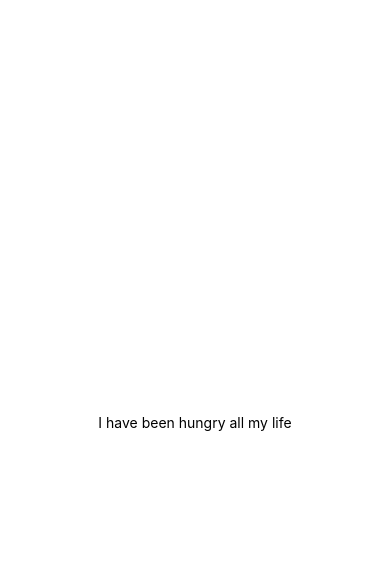
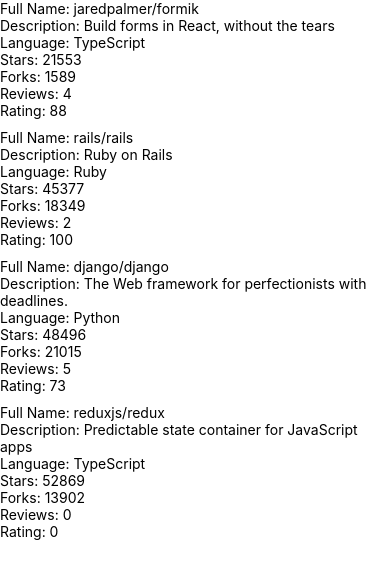
Before and after one commit to JoshuaOliver8/Full-Stack-Open-part-10, a React Native app: screen /1 in a window 390 px wide. Shown: the top 578 px of the page. Built offline with nearby package versions, Linux system fonts and the light colour scheme.

Commit message:
Exercise 3 completed, first version of the reviewed repositories list

```diff
--- a/App.js
+++ b/App.js
@@ -1,20 +1,7 @@
-import { StatusBar } from 'expo-status-bar';
-import { StyleSheet, Text, View } from 'react-native';
+import Main from './src/components/Main';
 
-export default function App() {
-  return (
-    <View style={styles.container}>
-      <Text>I have been hungry all my life</Text>
-      <StatusBar style="auto" />
-    </View>
-  );
-}
+const App = () => {
+	return <Main />;
+};
 
-const styles = StyleSheet.create({
-  container: {
-    flex: 1,
-    backgroundColor: '#fff',
-    alignItems: 'center',
-    justifyContent: 'center',
-  },
-});
+export default App;
--- /dev/null
+++ b/src/components/Main.jsx
@@ -0,0 +1,21 @@
+import Constants from 'expo-constants';
+import { StyleSheet, View } from 'react-native';
+import RepositoryList from './RepositoryList';
+
+const styles = StyleSheet.create({
+	container: {
+		marginTop: Constants.statusBarHeight,
+		flexGrow: 1,
+		flexShrink: 1,
+	},
+});
+
+const Main = () => {
+	return (
+		<View style={styles.container}>
+			<RepositoryList />
+		</View>
+	);
+};
+
+export default Main;
--- /dev/null
+++ b/src/components/RepositoryItem.jsx
@@ -0,0 +1,15 @@
+import { Text, View } from "react-native";
+
+const RepositoryItem = (props) => (
+	<View>
+		<Text>Full Name: {props.fullName}</Text>
+		<Text>Description: {props.description}</Text>
+		<Text>Language: {props.language}</Text>
+		<Text>Stars: {props.stargazersCount}</Text>
+		<Text>Forks: {props.forksCount}</Text>
+		<Text>Reviews: {props.reviewCount}</Text>
+		<Text>Rating: {props.ratingAverage}</Text>
+	</View>
+);
+
+export default RepositoryItem;
--- /dev/null
+++ b/src/components/RepositoryList.jsx
@@ -0,0 +1,80 @@
+import { FlatList, View, StyleSheet } from 'react-native';
+import RepositoryItem from './RepositoryItem';
+
+const styles = StyleSheet.create({
+	separator: {
+		height: 10,
+	},
+});
+
+const repositories = [
+	{
+		id: 'jaredpalmer.formik',
+		fullName: 'jaredpalmer/formik',
+		description: 'Build forms in React, without the tears',
+		language: 'TypeScript',
+		forksCount: 1589,
+		stargazersCount: 21553,
+		ratingAverage: 88,
+		reviewCount: 4,
+		ownerAvatarUrl: 'https://avatars2.githubusercontent.com/u/4060187?v=4',
+	},
+	{
+		id: 'rails.rails',
+		fullName: 'rails/rails',
+		description: 'Ruby on Rails',
+		language: 'Ruby',
+		forksCount: 18349,
+		stargazersCount: 45377,
+		ratingAverage: 100,
+		reviewCount: 2,
+		ownerAvatarUrl: 'https://avatars1.githubusercontent.com/u/4223?v=4',
+	},
+	{
+		id: 'django.django',
+		fullName: 'django/django',
+		description: 'The Web framework for perfectionists with deadlines.',
+		language: 'Python',
+		forksCount: 21015,
+		stargazersCount: 48496,
+		ratingAverage: 73,
+		reviewCount: 5,
+		ownerAvatarUrl: 'https://avatars2.githubusercontent.com/u/27804?v=4',
+	},
+	{
+		id: 'reduxjs.redux',
+		fullName: 'reduxjs/redux',
+		description: 'Predictable state container for JavaScript apps',
+		language: 'TypeScript',
+		forksCount: 13902,
+		stargazersCount: 52869,
+		ratingAverage: 0,
+		reviewCount: 0,
+		ownerAvatarUrl: 'https://avatars3.githubusercontent.com/u/13142323?v=4',
+	},
+];
+
+const ItemSeparator = () => <View style={styles.separator} />;
+
+const RepositoryList = () => {
+	return (
+		<FlatList
+			data={repositories}
+			ItemSeparatorComponent={ItemSeparator}
+			renderItem={({item}) =>
+                <RepositoryItem
+                    fullName={item.fullName}
+                    description={item.description}
+                    language={item.language}
+                    stargazersCount={item.stargazersCount}
+                    forksCount={item.forksCount}
+                    reviewCount={item.reviewCount}
+                    ratingAverage={item.ratingAverage}
+                />
+            }
+			keyExtractor={item => item.id}
+		/>
+	);
+};
+
+export default RepositoryList;
```
Also changed, not shown: 1 other file (tests, documents, lock files or other folders).
